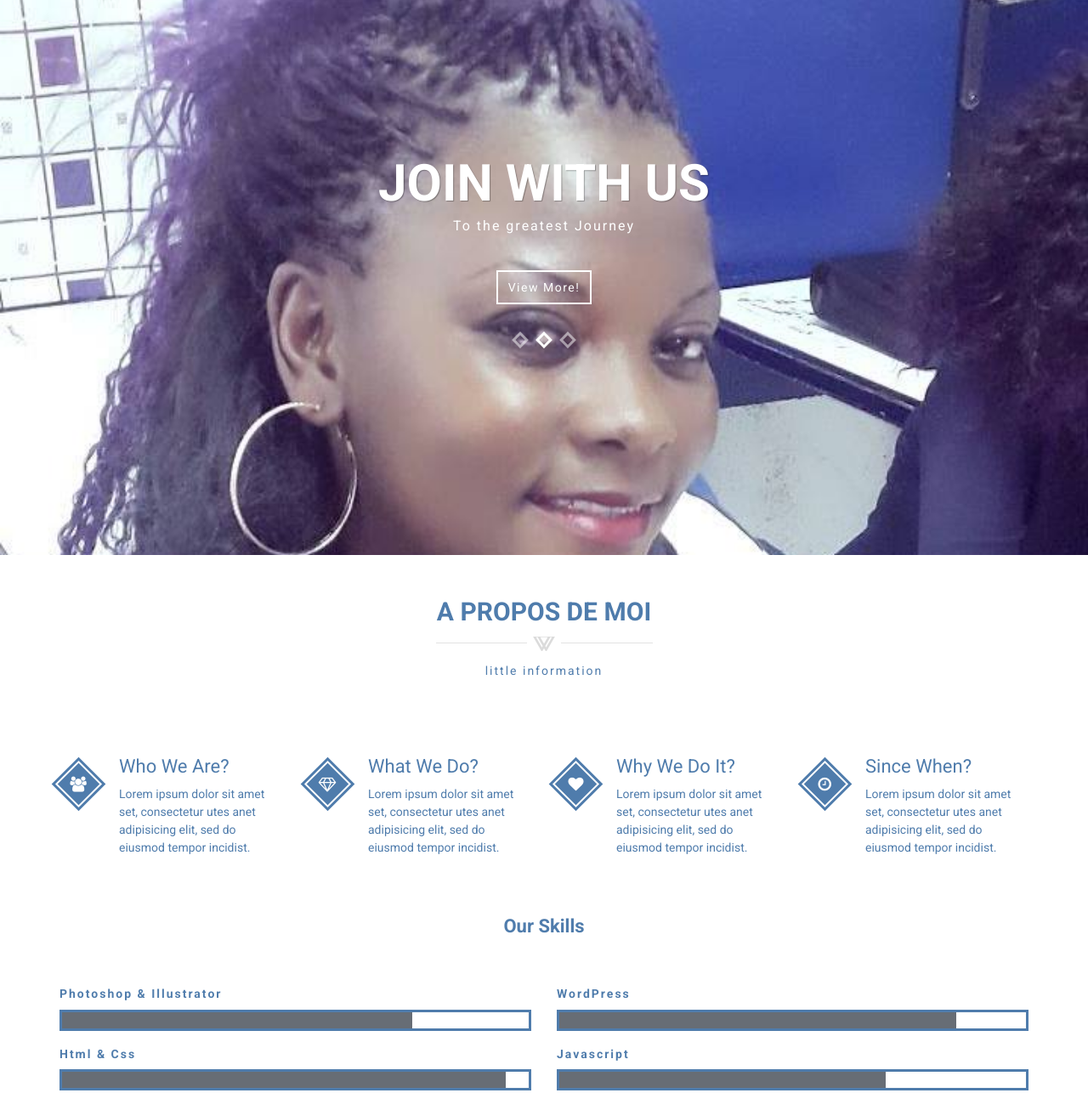
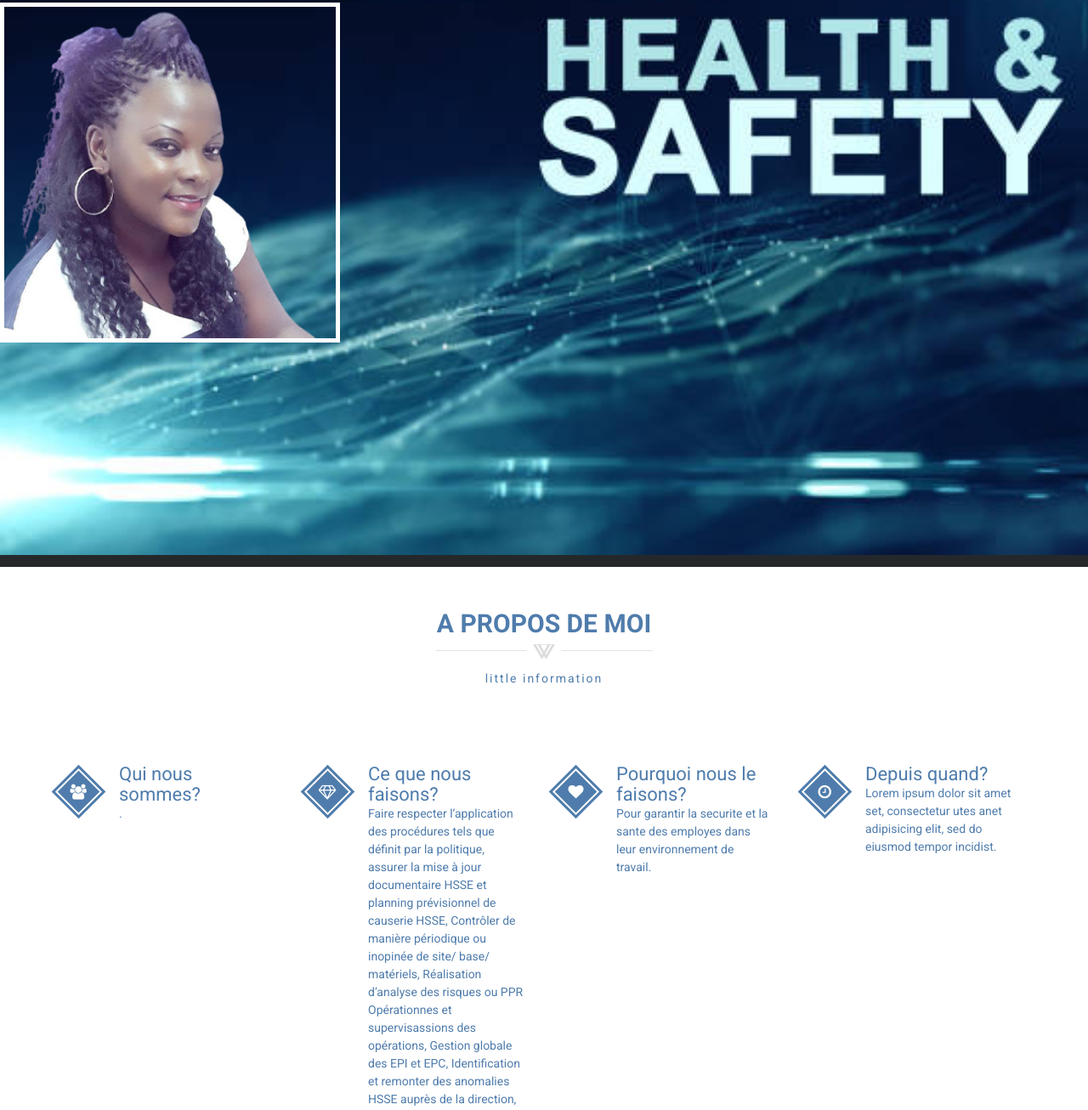
Before and after one commit to ebelemignonne/QHSE-ANGE, a plain HTML site: page unika-html/index.html in a window 1280 px wide. Shown: the part 147-1453 px from the top of the page at 85% size. Drawn offline with Linux system fonts and the light colour scheme; files whose address does not match are found by name.

Commit message:
fin accueil

```diff
--- a/unika-html/css/style.css
+++ b/unika-html/css/style.css
@@ -46,17 +46,17 @@ body .body {
 	box-shadow: none !important;
 }
 
-/* Begin Fonts */
+/******************************************************************** Begin Fonts ***********************************************************************/
 body {
 	font-family: 'Roboto', Helvetica, Arial, sans-serif;
 }
 h1, h2, h3, h4, h5, h6 {
 	font-family: 'Roboto', Helvetica, Arial, sans-serif;
 	font-weight: 700;
-	margin-bottom: 10px;
+	/* margin-bottom: 10px; */
 }
 h1 {
-	font-size: 36px;
+	font-size: 16px;
 }
 h2 {
 	font-size: 30px;
@@ -76,7 +76,7 @@ p {
 .navbar-nav > li > a {
 	font-family: "Lato", Helvetica, Arial, sans-serif;
 }
-/* End Fonts */
+/***************************************************************************** End Fonts ****************************************************************/
 
 
 section {
@@ -112,15 +112,28 @@ section {
 	-webkit-box-shadow: none;
 	box-shadow: none;
 }
-.parallax {
-	background-image: url("../img/files_gina/Home_gina.jpg");
+
+/* **********************************************************mes ajouts sur le slide ********************************************************************/
+.Contenair_carousel{
+	background-image: url("../img/files_gina/hse2.jpg");
 	position: relative;
 	background-position: 0 0;
 	background-repeat: no-repeat;
 	background-attachment: fixed;
 	 -webkit-background-size: cover;
   	background-size: cover;
-	height: 98px;
+	height: 100%;
+	/* background-color: #21c2f8; */
+}
+.carousel{
+	height: 100%;
+	width: 50%;
+}
+
+.home_gina{
+	border: 5px solid white;
+	transform: translate(0px, 150px);
+	border-radius: 30%;
 }
 
 
@@ -129,6 +142,21 @@ section {
 .text-white { color: #FFF; }
 .text-off-white { color: #e7e7e7;}
 .text-dark { color: #000; }
+
+
+
+.item{
+	height: 20vh;
+	width: 100%;
+	background-color: #4F7CAC;
+}
+
+.extra-space-l{
+	background-color: #FFF;
+}
+
+
+
 
 
 /* ===== Begin navbar ===== */
@@ -146,6 +174,10 @@ section {
 	padding-right: 50px;
 }
 
+.slide{
+	height: 40%;
+	width: 50%;
+}
 
 /* Navbar brand (logo) */
 .navbar-brand {
@@ -278,9 +310,12 @@ section {
 	height: 100%;
 }
 #text-carousel-intro-section .caption {
+	background-color: #E83F33;
 	position: relative;
-	top: 50%;
-	margin-top: -70px;
+	/* margin-top: 70px; */
+	width: 50%;
+	display: flex;
+	align-items: center;
 }
 #text-carousel-intro-section .caption h1 {
 	margin-top: 0;
@@ -966,7 +1001,7 @@ p.subtitle {
 }
 .extra-space-l {
 	width: 100%;
-	height: 40px;
+	height: 40vh;
 }
 .extra-space-xl {
 	width: 100%;
@@ -979,18 +1014,18 @@ p.subtitle {
 /* ===== End more-space ===== */
 
 
-/* ===== Begin OWL carousel ===== */
+/* ========================================== Begin OWL carousel ======================================== */
 .owl-carousel {
 	cursor: e-resize;
 }
 .owl-theme .owl-controls {
-	margin-top: 30px;
+	margin-top: 100px;
 }
 .owl-theme .owl-controls .owl-page span {
 	background: rgba(0, 0, 0, 0);
 	width: 14px;
 	height: 14px;
-	border: 3px solid #fff;
+	border: 3px solid #C7D5E5;
 	-webkit-transform: rotate(45deg);
 	-moz-transform: rotate(45deg);
 	-o-transform: rotate(45deg);
@@ -1031,7 +1066,7 @@ p.subtitle {
 	background-position: center !important;
 	left: 0;
 }
-/* ===== End OWL carousel ===== */
+/* =========================== End OWL carousel ====================================== */
 
 
 /* ===== Begin buttons ===== */
--- a/unika-html/index.html
+++ b/unika-html/index.html
@@ -98,34 +98,41 @@
 
 
         	<!-- Begin text carousel intro section -->
-			<section id="text-carousel-intro-section" class="parallax" data-stellar-background-ratio="0.5" ">
-
-				<div class="container">
-					<div class="caption text-center text-white" data-stellar-ratio="0.7">
+            <section class="Contenair_carousel d-flex flex-column parallax">
+                <!-- <div class="carousel d-flex flex-column align-items-center justify-content-between bg-danger" data-stellar-ratio="0.7">
 
                             <div id="owl-intro-text" class="owl-carousel">
-							<div class="item">
+                                <div class="item ">
                                     <h1>Nous avons des choses géniales</h1>
                                     <p>Let's make the web beautiful together</p>
                                      <div class="extra-space-l"></div>
-								<a class="btn btn-blank" href="https://creativemarket.com/Themetorium" target="_blank" role="button">View More!</a>
+                                     <a class="btn btn-info " href="https://creativemarket.com/Themetorium" target="_blank" role="button">View More!</a>
                                 </div>
-							<div class="item">
+                                <div class="item ">
                                     <h1>Join with us</h1>
                                     <p>To the greatest Journey</p>
                                      <div class="extra-space-l"></div>
-								<a class="btn btn-blank" href="https://creativemarket.com/Themetorium" target="_blank" role="button">View More!</a>
+                                     <a class="btn btn-info " href="https://creativemarket.com/Themetorium" target="_blank" role="button">View More!</a>
                                 </div>
                                 <div class="item">
                                     <h1>I'm Unika</h1>
                                     <p>One Page Responsive Theme</p>
                                      <div class="extra-space-l"></div>
-								<a class="btn btn-blank" href="https://creativemarket.com/Themetorium" target="_blank" role="button">View More!</a>
+                                     <a class="btn btn-info" href="https://creativemarket.com/Themetorium" target="_blank" role="button">View More!</a>
                                 </div>
                             </div>
+                                  -->
 
-					</div> <!-- /.caption -->
-				</div> <!-- /.container -->
+                    <img class="home_gina" height="400px" src="./img/files_gina/Gina_home-removebg.png" alt="">
+
+            </section>
+
+
+
+
+			  <section id="text-carousel-intro-section" class="" data-stellar-background-ratio="0.5" ">
+
+				</div> /.container -->
 
 			</section>
 			<!-- End text carousel intro section -->
@@ -155,8 +162,8 @@
                                 <a href="#" class="rotate-box-1 square-icon wow zoomIn" data-wow-delay="0">
                                     <span class="rotate-box-icon"><i class="fa fa-users"></i></span>
                                     <div class="rotate-box-info">
-                                        <h4>Who We Are?</h4>
-                                        <p>Lorem ipsum dolor sit amet set, consectetur utes anet adipisicing elit, sed do eiusmod tempor incidist.</p>
+                                        <h4>Qui nous sommes?</h4>
+                                        <p>.</p>
                                     </div>
                                 </a>
                             </div>
@@ -165,8 +172,20 @@
                                 <a href="#" class="rotate-box-1 square-icon wow zoomIn" data-wow-delay="0.2s">
                                     <span class="rotate-box-icon"><i class="fa fa-diamond"></i></span>
                                     <div class="rotate-box-info">
-                                        <h4>What We Do?</h4>
-                                        <p>Lorem ipsum dolor sit amet set, consectetur utes anet adipisicing elit, sed do eiusmod tempor incidist.</p>
+                                        <h4>Ce que nous faisons?</h4>
+                                        <p> Faire respecter l’application des procédures tels que définit par la
+                                            politique, assurer la mise à jour documentaire HSSE et planning prévisionnel de
+                                            causerie HSSE, Contrôler de manière périodique ou inopinée de site/ base/ matériels,
+                                            Réalisation d’analyse des risques ou PPR Opérationnes et supervisassions des
+                                            opérations, Gestion globale des EPI et EPC, Identification et remonter des anomalies
+                                            HSSE auprès de la direction, Gestion et suivi du personnel (habilitations, caces, visite
+                                            médicale), Préparation des rapports mensuels d’activités HSSE avec indicateur de
+                                            performance, Piloté des exercices d’évacuation mensuelle, formation et surveillance du
+                                            POB, Vérification des engins des sites clients avec rapport , Suivi et mise à jour classeurs,
+                                            Elaboration des bilans annuels, Elaborations des procédures, Enregistrements pour la
+                                            mise en place du Système Management Qualité, Elaborations des modes Opératoires ,
+                                            Elaboration des documents HHSE pour appel d’offre, Eaboration des plannings
+                                            d’inspection/Audit, Formations, Préparation des Audits Externe…</p>
                                     </div>
                                 </a>
                             </div>
@@ -175,8 +194,8 @@
                                 <a href="#" class="rotate-box-1 square-icon wow zoomIn" data-wow-delay="0.4s">
                                     <span class="rotate-box-icon"><i class="fa fa-heart"></i></span>
                                     <div class="rotate-box-info">
-                                        <h4>Why We Do It?</h4>
-                                        <p>Lorem ipsum dolor sit amet set, consectetur utes anet adipisicing elit, sed do eiusmod tempor incidist.</p>
+                                        <h4>Pourquoi nous le faisons?</h4>
+                                        <p>Pour garantir la securite et la sante des employes dans leur environnement de travail.</p>
                                     </div>
                                 </a>
                             </div>
@@ -185,7 +204,7 @@
                                 <a href="#" class="rotate-box-1 square-icon wow zoomIn" data-wow-delay="0.6s">
                                     <span class="rotate-box-icon"><i class="fa fa-clock-o"></i></span>
                                     <div class="rotate-box-info">
-                                        <h4>Since When?</h4>
+                                        <h4>Depuis quand?</h4>
                                         <p>Lorem ipsum dolor sit amet set, consectetur utes anet adipisicing elit, sed do eiusmod tempor incidist.</p>
                                     </div>
                                 </a>
@@ -202,13 +221,13 @@
                 <div class="page-header-wrapper">
                     <div class="container">
                         <div class="page-header text-center wow fadeInUp" data-wow-delay="0.3s">
-                            <h4>Our Skills</h4>
+                            <h4>Nos compétences</h4>
                         </div>
                     </div>
                 </div>
                 <!-- End page header-->
 
-                <!-- Begin Our Skills -->
+                <!-- Begin Nos compétences -->
                 <div class="our-skills">
                 	<div class="container">
                     	<div class="row">
@@ -216,7 +235,7 @@
                         	<div class="col-sm-6">
                                 <div class="skill-bar wow slideInLeft" data-wow-delay="0.2s">
                                     <div class="progress-lebel">
-                                        <h6>Photoshop & Illustrator</h6>
+                                        <h6>Qualité</h6>
                                     </div>
                                     <div class="progress">
                                       <div class="progress-bar" role="progressbar" aria-valuenow="75" aria-valuemin="0" aria-valuemax="100" style="width: 75%;">
@@ -228,7 +247,7 @@
                             <div class="col-sm-6">
                                 <div class="skill-bar wow slideInRight" data-wow-delay="0.2s">
                                     <div class="progress-lebel">
-                                        <h6>WordPress</h6>
+                                        <h6>Hygène</h6>
                                     </div>
                                     <div class="progress">
                                       <div class="progress-bar" role="progressbar" aria-valuenow="85" aria-valuemin="0" aria-valuemax="100" style="width: 85%;">
@@ -240,7 +259,7 @@
                             <div class="col-sm-6">
                                 <div class="skill-bar wow slideInLeft" data-wow-delay="0.4s">
                                     <div class="progress-lebel">
-                                        <h6>Html & Css</h6>
+                                        <h6>Securitée</h6>
                                     </div>
                                     <div class="progress">
                                       <div class="progress-bar" role="progressbar" aria-valuenow="95" aria-valuemin="0" aria-valuemax="100" style="width: 95%;">
@@ -252,7 +271,7 @@
                             <div class="col-sm-6">
                                 <div class="skill-bar wow slideInRight" data-wow-delay="0.4s">
                                     <div class="progress-lebel">
-                                        <h6>Javascript</h6>
+                                        <h6>Environnement</h6>
                                     </div>
                                     <div class="progress">
                                       <div class="progress-bar" role="progressbar" aria-valuenow="70" aria-valuemin="0" aria-valuemax="100" style="width: 70%;">
@@ -260,7 +279,6 @@
                                     </div>
                                 </div>
                             </div>
-
                         </div> <!-- /.row -->
                     </div> <!-- /.container -->
                 </div>
@@ -278,7 +296,7 @@
                 	<div class="row">
 
                     	<div class="col-md-9">
-                        	<h1>Download Our Pdf</h1>
+                        	<h1>Télécharger Notre Pdf</h1>
                             <p>Inspired by nature, follow technology, appreciate the classics. You can build modern & professional websites with Unika. The possibilities are just endless.</p>
                         </div>
 
@@ -375,7 +393,7 @@
 
             <!-- Begin testimonials -->
             <section id="testimonial-section">
-                <div id="testimonial-trigger" class="testimonial text-white parallax" data-stellar-background-ratio="0.5" style="background-image: url(img/testimonial-bg.jpg);">
+                <div id="testimonial-trigger" class="testimonial  parallax" data-stellar-background-ratio="0.5" style="background-image: url(img/testimonial-bg.jpg);">
                     <div class="cover"></div>
                     <!-- Begin page header-->
                     <div class="page-header-wrapper">
@@ -1069,6 +1087,7 @@
 		<script src="inc/jquery.easing.min.js"></script>
 		<script src="inc/jquery.counterup.min.js"></script>
 		<script src="inc/smoothscroll.js"></script>
+        <script src="https://code.iconify.design/iconify-icon/1.0.2/iconify-icon.min.js"></script>
 
 		<!-- Theme JS -->
 		<script src="js/theme.js"></script>
```
Also changed, not shown: unika-html/img/files_gina/Gina_home-removebg.png (added), unika-html/img/files_gina/Gina_home.png (added), unika-html/img/files_gina/Regard_gina.jpg (renamed from unika-html/img/files_gina/2022-02-02.jpg), unika-html/img/files_gina/hse1.jpg (added), unika-html/img/files_gina/hse2.jpg (added), unika-html/img/files_gina/image-Home.png (added). Lines whose indentation alone changed are shown as unchanged.
